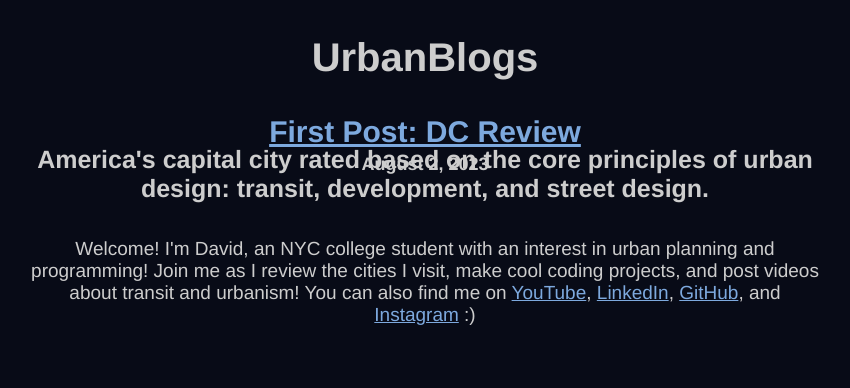
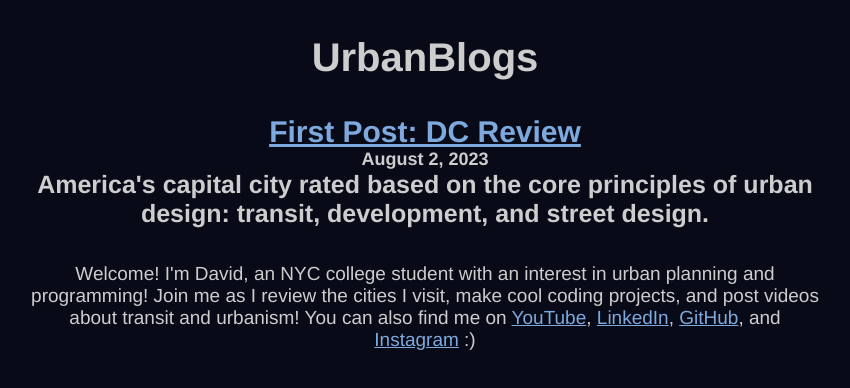
Before and after one commit to leomet07/UrbanBlogs, an Eleventy site: page index.html in a window 1280 px wide. Shown: the whole page, without its empty margins (215-1065 px from the left). Built offline with nearby package versions, Linux system fonts and the light colour scheme; Eleventy itself is replaced by a stand-in of ours; files that its build step writes are made by us from their sources.

Commit message:
Simplify styles to be more consistent

```diff
--- a/index.html
+++ b/index.html
@@ -4,10 +4,10 @@ layout: layout.html
 
 <h1>UrbanBlogs</h1>
 
-<h2><a href="/posts/first">First Post: DC Review</a></h2>
+<h2 class="no_bottom_margin"><a href="/posts/first">First Post: DC Review</a></h2>
 
-<span class="no_br"><h4><time datetime="2023-08-02"> August 2, 2023</time></h4></span>
+<span class="no_margin"><h4><time datetime="2023-08-02"> August 2, 2023</time></h4></span>
 
-<h3 class="no_br">America's capital city rated based on the core principles of urban design: transit, development, and street design. </h3>
+<h3 class="no_margin">America's capital city rated based on the core principles of urban design: transit, development, and street design. </h3>
 
 <p style= "text-align: center;">Welcome! I'm David, an NYC college student with an interest in urban planning and programming! Join me as I review the cities I visit, make cool coding projects, and post videos about transit and urbanism! You can also find me on <a href="https://www.youtube.com/channel/UCFHGqAg1OPhtGqTFLS2EtiA" target="_blank" rel="noopener noreferrer">YouTube</a>, <a href="https://www.linkedin.com/in/david-oke-73a093107/" target="_blank" rel="noopener noreferrer">LinkedIn</a>, <a href="https://github.com/doke05c" target="_blank" rel="noopener noreferrer">GitHub</a>, and <a href="https://www.instagram.com/addiv2005/" target="_blank" rel="noopener noreferrer">Instagram</a> :)</p>
--- a/styles.css
+++ b/styles.css
@@ -54,11 +54,13 @@ a {
     color: #7DA9DE;
 }
 
-/* When I want no linebreak space */
-.no_br {
+/* When I want no margin */
+.no_margin {
     margin-block : 0;
-    margin-top : -30px;
-    display: block;
+}
+
+.no_bottom_margin{
+    margin-bottom: 0;
 }
 
 /* When I want stuff at the bottom of the page */
```
